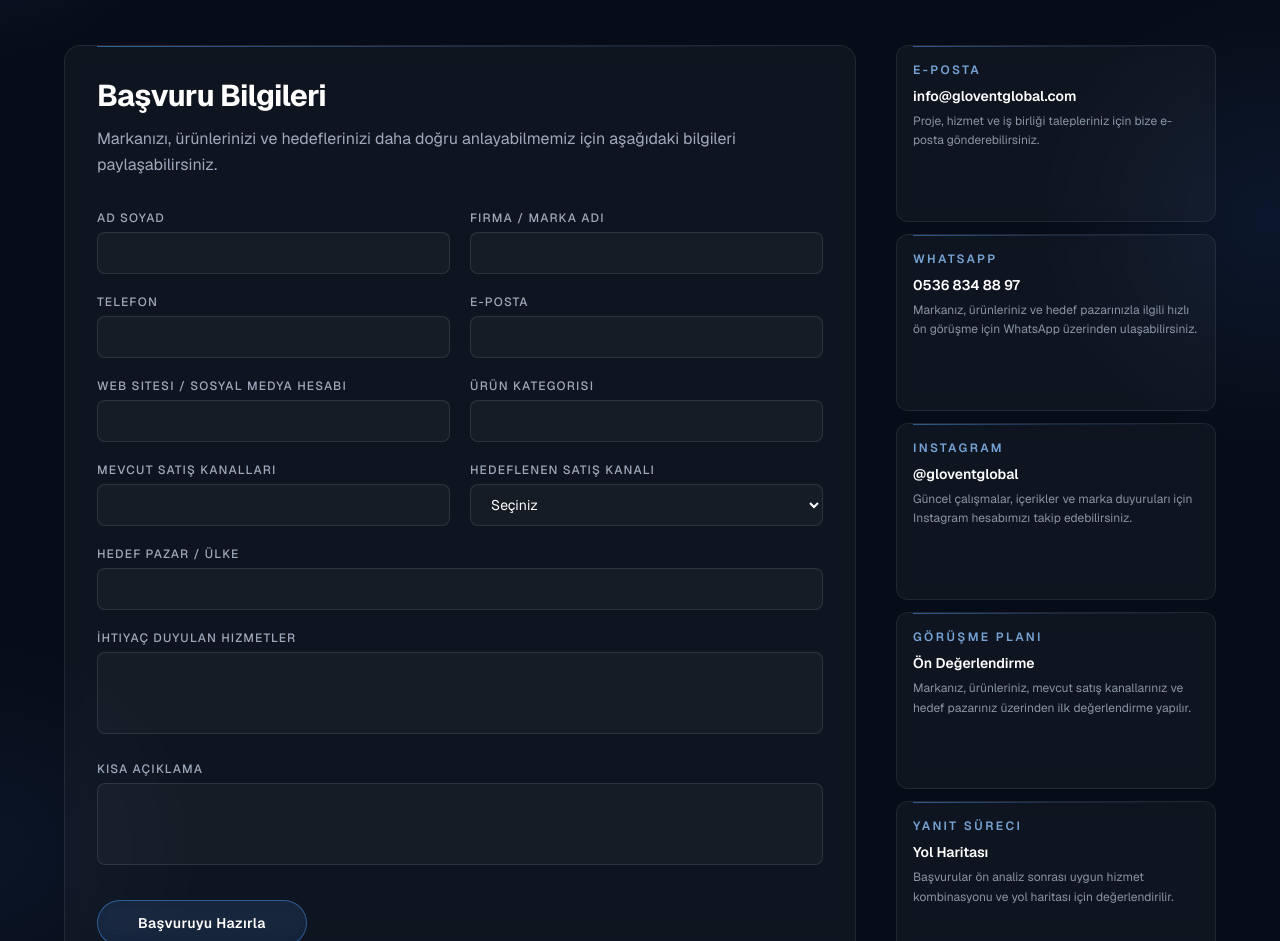
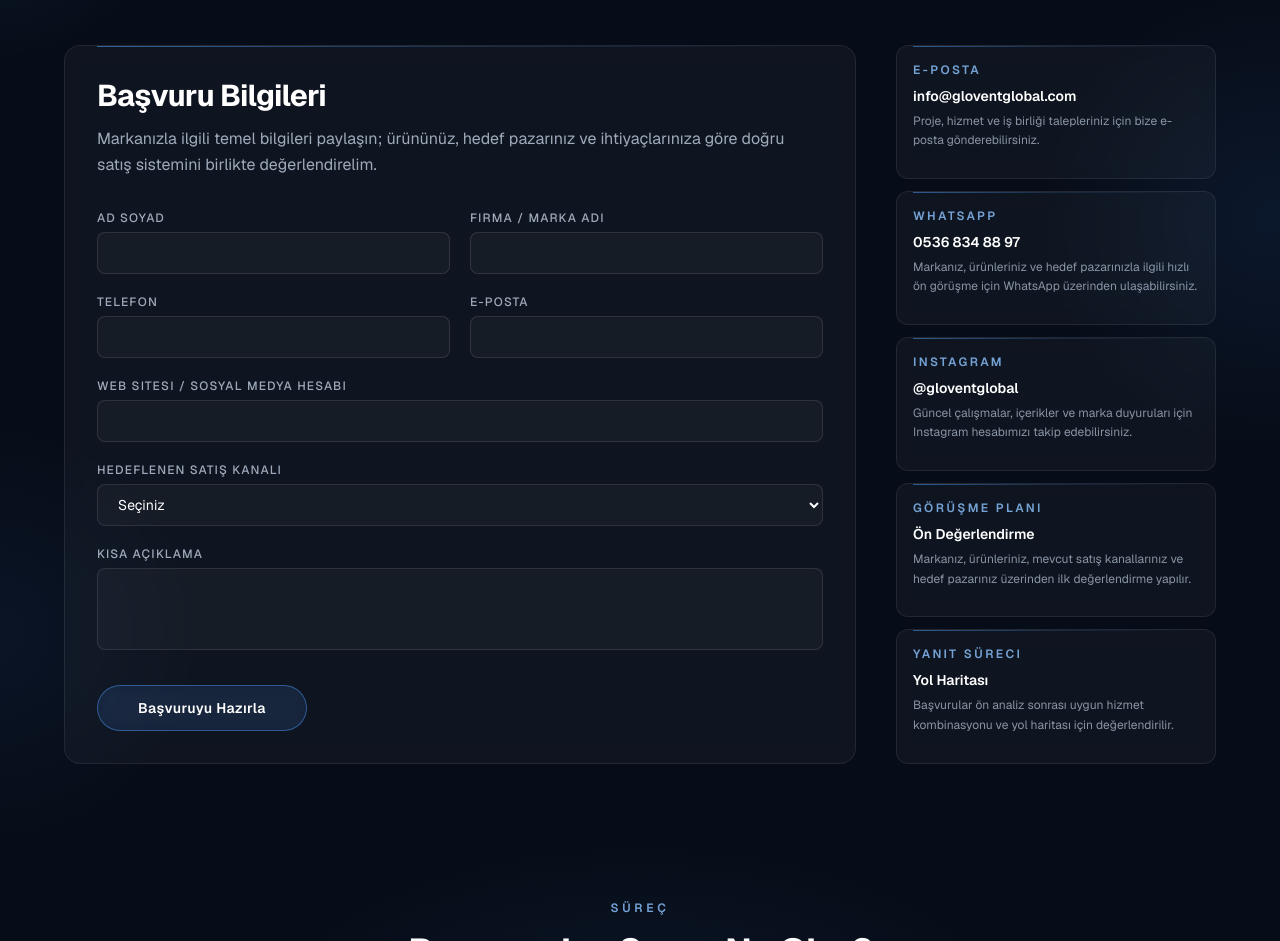
Before and after one commit to batu34dogan/gloventglobal, a Next.js app: page /iletisim in a window 1280 px wide. Shown: the part 520-1461 px from the top of the page. Built offline with nearby package versions, Linux system fonts and the light colour scheme.

Commit message:
kısaltma form

```diff
--- a/components/contact/ContactContent.tsx
+++ b/components/contact/ContactContent.tsx
@@ -97,14 +97,16 @@ function SelectField({
   value,
   onChange,
   options,
+  fullWidth,
 }: {
   label: string;
   value: string;
   onChange: (value: string) => void;
   options: string[];
+  fullWidth?: boolean;
 }) {
   return (
-    <label className="block">
+    <label className={`block ${fullWidth ? 'sm:col-span-2' : ''}`}>
       <span className={fieldLabelClass}>{label}</span>
       <select value={value} onChange={(e) => onChange(e.target.value)} className={fieldInputClass}>
         <option value="" className="bg-[#070d18]">
@@ -120,7 +122,17 @@ function SelectField({
   );
 }
 
-const targetChannelOptions = ['Amazon', 'Etsy', 'eBay', 'Shopify', 'B2B Dijital Showroom', 'Sosyal Medya', 'Henüz Belirsiz'];
+const targetChannelOptions = [
+  'Amazon',
+  'Etsy',
+  'eBay',
+  'Shopify',
+  'B2B Dijital Showroom',
+  'Sosyal Medya',
+  'Reklam',
+  'Otomasyon / n8n',
+  'Emin değilim, birlikte belirleyelim',
+];
 
 const quickContactCards = [
   {
@@ -188,11 +200,7 @@ export default function ContactContent() {
     phone: '',
     email: '',
     website: '',
-    category: '',
-    currentChannels: '',
     targetChannel: '',
-    targetMarket: '',
-    neededServices: '',
     notes: '',
   });
 
@@ -281,8 +289,8 @@ export default function ContactContent() {
 
             <h2 className="text-2xl font-bold tracking-tight sm:text-3xl">Başvuru Bilgileri</h2>
             <p className="mt-3 text-sm leading-relaxed text-blue-100/70 sm:text-base">
-              Markanızı, ürünlerinizi ve hedeflerinizi daha doğru anlayabilmemiz için aşağıdaki bilgileri
-              paylaşabilirsiniz.
+              Markanızla ilgili temel bilgileri paylaşın; ürününüz, hedef pazarınız ve ihtiyaçlarınıza göre doğru
+              satış sistemini birlikte değerlendirelim.
             </p>
 
             <form onSubmit={handleSubmit} className="mt-8 grid gap-5 sm:grid-cols-2">
@@ -294,29 +302,14 @@ export default function ContactContent() {
                 label="Web Sitesi / Sosyal Medya Hesabı"
                 value={formValues.website}
                 onChange={updateField('website')}
-              />
-              <TextField label="Ürün Kategorisi" value={formValues.category} onChange={updateField('category')} />
-              <TextField
-                label="Mevcut Satış Kanalları"
-                value={formValues.currentChannels}
-                onChange={updateField('currentChannels')}
+                fullWidth
               />
               <SelectField
                 label="Hedeflenen Satış Kanalı"
                 value={formValues.targetChannel}
                 onChange={updateField('targetChannel')}
                 options={targetChannelOptions}
-              />
-              <TextField
-                label="Hedef Pazar / Ülke"
-                value={formValues.targetMarket}
-                onChange={updateField('targetMarket')}
                 fullWidth
-              />
-              <TextAreaField
-                label="İhtiyaç Duyulan Hizmetler"
-                value={formValues.neededServices}
-                onChange={updateField('neededServices')}
               />
               <TextAreaField label="Kısa Açıklama" value={formValues.notes} onChange={updateField('notes')} />
 
```
